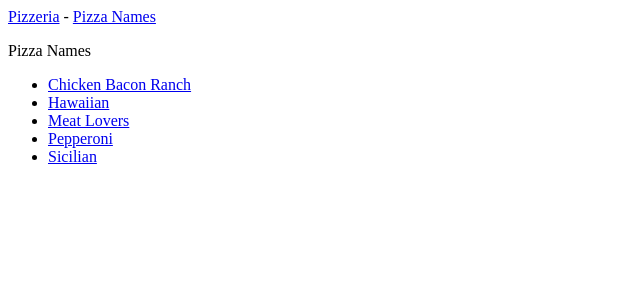
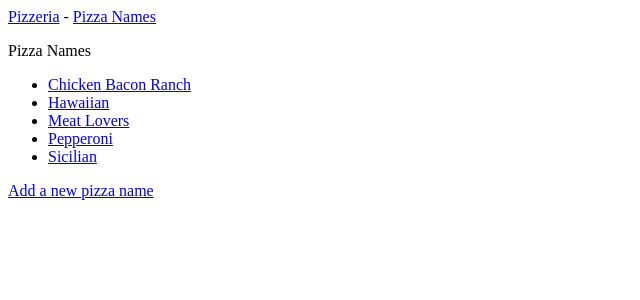
Before and after one commit to Mbailey887/Pizzeria, a Django app: page /pizzanames/ in a window 1280 px wide. Shown: the top 300 px of the page, without its empty margins (0-640 px from the left). Run offline with Django 3.2, Linux system fonts and the light colour scheme; data comes from the database, SQL or seed files in the repository; both versions use the stored data as it was after the commit.

Commit message:
Adding new pizzas

```diff
--- a/pizzas/templates/pizzas/pizzanames.html
+++ b/pizzas/templates/pizzas/pizzanames.html
@@ -14,4 +14,6 @@
     {% endfor %}
   </ul>
 
+  <a href="{% url 'pizzas:new_pizzaname' %}">Add a new pizza name</a>
+
 {% endblock content %}
--- a/pizzas/urls.py
+++ b/pizzas/urls.py
@@ -13,4 +13,6 @@ urlpatterns = [
     path('pizzanames/', views.pizzanames, name='pizzanames'),
     # Detail page for a single pizza
     path('pizzanames/<int:pizzaname_id>/', views.pizzaname, name='pizzaname'),
+    # page for adding a new pizza
+    path('new_pizzaname', views.new_pizzaname, name='new_pizzaname'),
 ]
--- a/pizzas/views.py
+++ b/pizzas/views.py
@@ -1,6 +1,7 @@
-from django.shortcuts import render
+from django.shortcuts import render, redirect
 
 from .models import PizzaName
+from .forms import PizzaNameForm
 
 def index(request):
     """The home page for Pizzeria."""
@@ -18,3 +19,16 @@ def pizzaname(request, pizzaname_id):
     toppings = pizzaname.topping_set.order_by('pizzaname_id')
     context = {'pizzaname': pizzaname, 'toppings': toppings}
     return render(request, 'pizzas/pizzaname.html', context)
+
+def new_pizzaname(request):
+    """Add a new pizza name."""
+    if request.method != 'POST':
+        form = PizzaNameForm()
+    else:
+        form = PizzaNameForm(data=request.POST)
+        if form.is_valid():
+            form.save()
+            return redirect('pizzas:pizzanames')
+
+    context = {'form': form}
+    return render(request, 'pizzas/new_pizzaname.html', context)
```
Also changed, not shown: pizzas/forms.py (added, +9 -0 lines), pizzas/templates/pizzas/new_pizzaname.html (added, +12 -0 lines), db.sqlite3.
